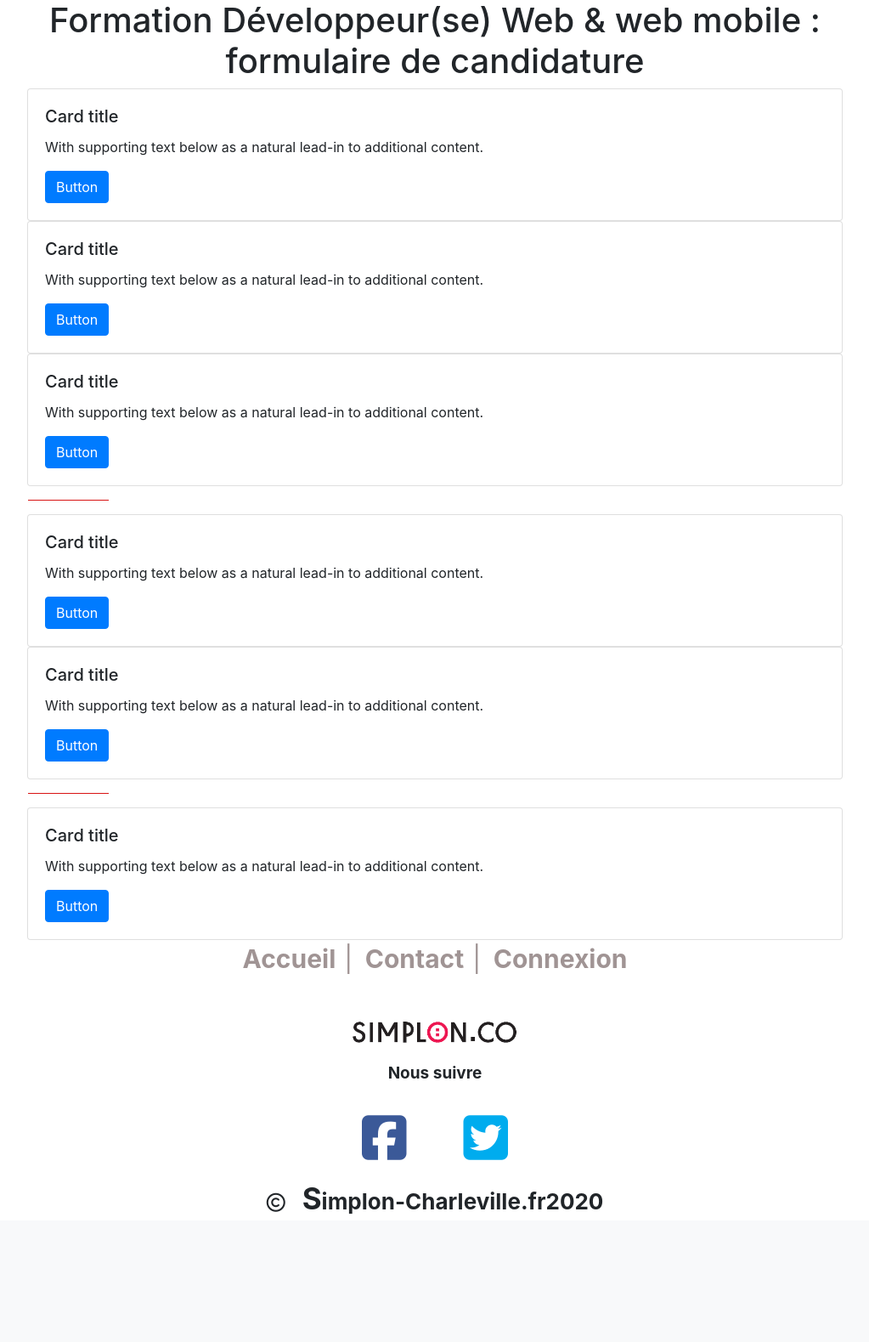
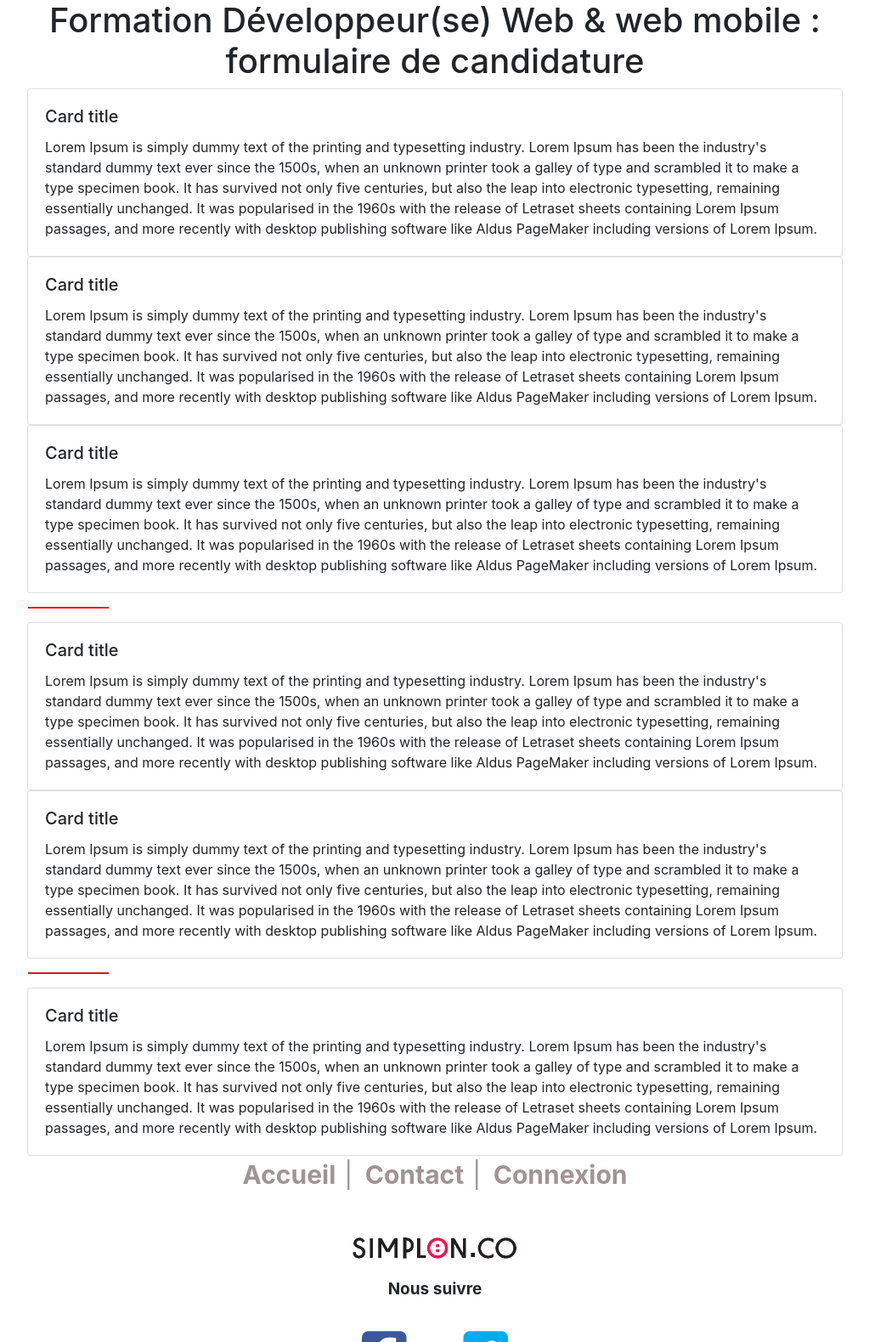
Before and after one commit to Mat08251/Projet-inscription-simplon, a PHP site: page /condition-gene.php in a window 1280 px wide; the page is wider, and only the part inside the window is pictured. Shown: the part 98-1677 px from the top of that part at 85% size, without its empty margins (128-1151 px from the left). Before the commit the page ends 1526 px from the top of that part, so only its background shows below. Run offline with PHP 8.4, Linux system fonts and the light colour scheme; some libraries are stand-ins or nearby versions.

Commit message:
ajout-condition-gene

```diff
--- a/css/condition-gene.css
+++ b/css/condition-gene.css
@@ -11,5 +11,5 @@ body {
 .barre-deco {
     margin-left: 12.6%;
     margin-right: 80%;
-    color: red!important;
+    height: 1px;
 }
--- a/php/condition-gene.php
+++ b/php/condition-gene.php
@@ -27,24 +27,21 @@
      <div class="card w-75">
         <div class="card-body">
             <h5 class="card-title">Card title</h5>
-            <p class="card-text">With supporting text below as a natural lead-in to additional content.</p>
-            <a href="#" class="btn btn-primary">Button</a>
+            <p class="card-text">Lorem Ipsum is simply dummy text of the printing and typesetting industry. Lorem Ipsum has been the industry's standard dummy text ever since the 1500s, when an unknown printer took a galley of type and scrambled it to make a type specimen book. It has survived not only five centuries, but also the leap into electronic typesetting, remaining essentially unchanged. It was popularised in the 1960s with the release of Letraset sheets containing Lorem Ipsum passages, and more recently with desktop publishing software like Aldus PageMaker including versions of Lorem Ipsum.</p>
         </div>
     </div>
 
     <div class="card w-75">
         <div class="card-body">
             <h5 class="card-title">Card title</h5>
-            <p class="card-text">With supporting text below as a natural lead-in to additional content.</p>
-            <a href="#" class="btn btn-primary">Button</a>
+            <p class="card-text">Lorem Ipsum is simply dummy text of the printing and typesetting industry. Lorem Ipsum has been the industry's standard dummy text ever since the 1500s, when an unknown printer took a galley of type and scrambled it to make a type specimen book. It has survived not only five centuries, but also the leap into electronic typesetting, remaining essentially unchanged. It was popularised in the 1960s with the release of Letraset sheets containing Lorem Ipsum passages, and more recently with desktop publishing software like Aldus PageMaker including versions of Lorem Ipsum.</p>
         </div>
    </div>
 
     <div class="card w-75">
         <div class="card-body">
             <h5 class="card-title">Card title</h5>
-            <p class="card-text">With supporting text below as a natural lead-in to additional content.</p>
-            <a href="#" class="btn btn-primary">Button</a>
+            <p class="card-text">Lorem Ipsum is simply dummy text of the printing and typesetting industry. Lorem Ipsum has been the industry's standard dummy text ever since the 1500s, when an unknown printer took a galley of type and scrambled it to make a type specimen book. It has survived not only five centuries, but also the leap into electronic typesetting, remaining essentially unchanged. It was popularised in the 1960s with the release of Letraset sheets containing Lorem Ipsum passages, and more recently with desktop publishing software like Aldus PageMaker including versions of Lorem Ipsum.</p>
         </div>
     </div>
 
@@ -53,16 +50,14 @@
     <div class="card w-75">
         <div class="card-body">
             <h5 class="card-title">Card title</h5>
-            <p class="card-text">With supporting text below as a natural lead-in to additional content.</p>
-            <a href="#" class="btn btn-primary">Button</a>
+            <p class="card-text">Lorem Ipsum is simply dummy text of the printing and typesetting industry. Lorem Ipsum has been the industry's standard dummy text ever since the 1500s, when an unknown printer took a galley of type and scrambled it to make a type specimen book. It has survived not only five centuries, but also the leap into electronic typesetting, remaining essentially unchanged. It was popularised in the 1960s with the release of Letraset sheets containing Lorem Ipsum passages, and more recently with desktop publishing software like Aldus PageMaker including versions of Lorem Ipsum.</p>
         </div>
     </div>
 
     <div class="card w-75">
         <div class="card-body">
             <h5 class="card-title">Card title</h5>
-            <p class="card-text">With supporting text below as a natural lead-in to additional content.</p>
-            <a href="#" class="btn btn-primary">Button</a>
+            <p class="card-text">Lorem Ipsum is simply dummy text of the printing and typesetting industry. Lorem Ipsum has been the industry's standard dummy text ever since the 1500s, when an unknown printer took a galley of type and scrambled it to make a type specimen book. It has survived not only five centuries, but also the leap into electronic typesetting, remaining essentially unchanged. It was popularised in the 1960s with the release of Letraset sheets containing Lorem Ipsum passages, and more recently with desktop publishing software like Aldus PageMaker including versions of Lorem Ipsum.</p>
         </div>
     </div>
 
@@ -71,8 +66,7 @@
     <div class="card w-75 ">
         <div class="card-body">
             <h5 class="card-title">Card title</h5>
-            <p class="card-text">With supporting text below as a natural lead-in to additional content.</p>
-            <a href="#" class="btn btn-primary">Button</a>
+            <p class="card-text">Lorem Ipsum is simply dummy text of the printing and typesetting industry. Lorem Ipsum has been the industry's standard dummy text ever since the 1500s, when an unknown printer took a galley of type and scrambled it to make a type specimen book. It has survived not only five centuries, but also the leap into electronic typesetting, remaining essentially unchanged. It was popularised in the 1960s with the release of Letraset sheets containing Lorem Ipsum passages, and more recently with desktop publishing software like Aldus PageMaker including versions of Lorem Ipsum.</p>
         </div>
     </div>
      <?php include ('../includes/footer.php'); ?>
```
